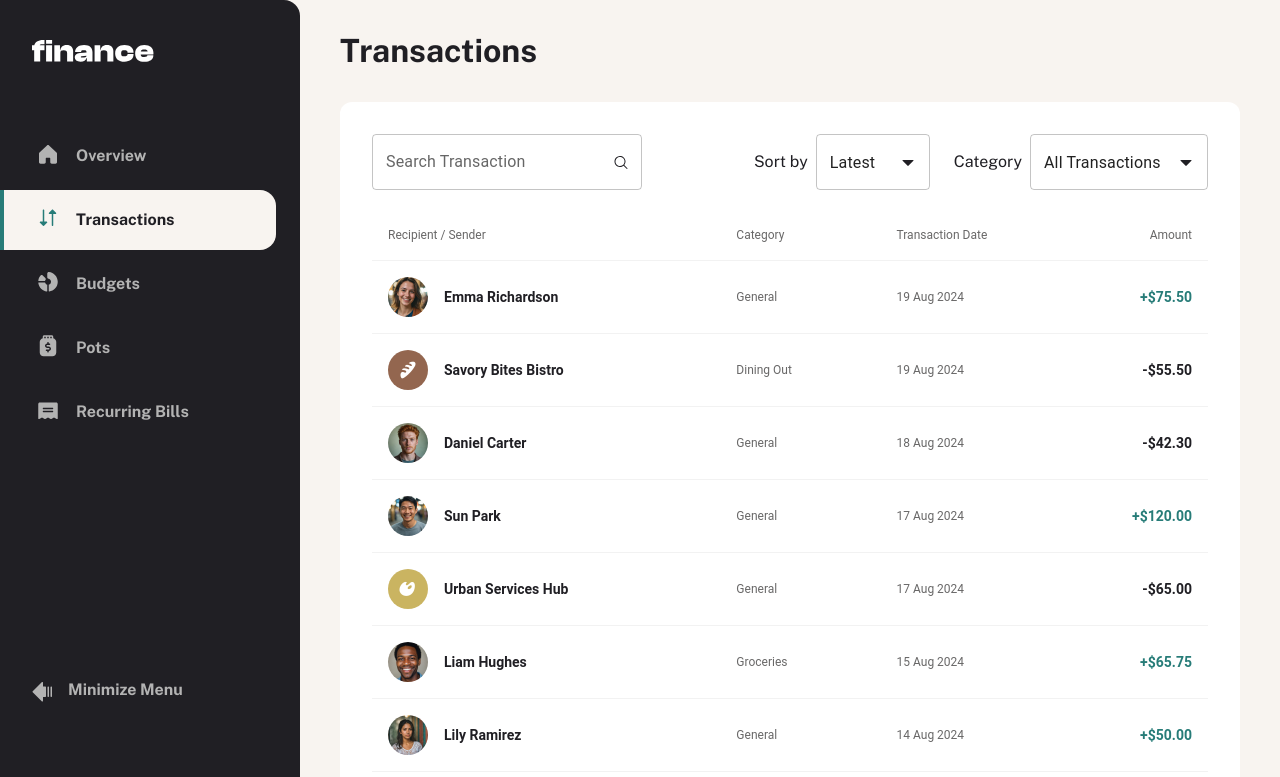
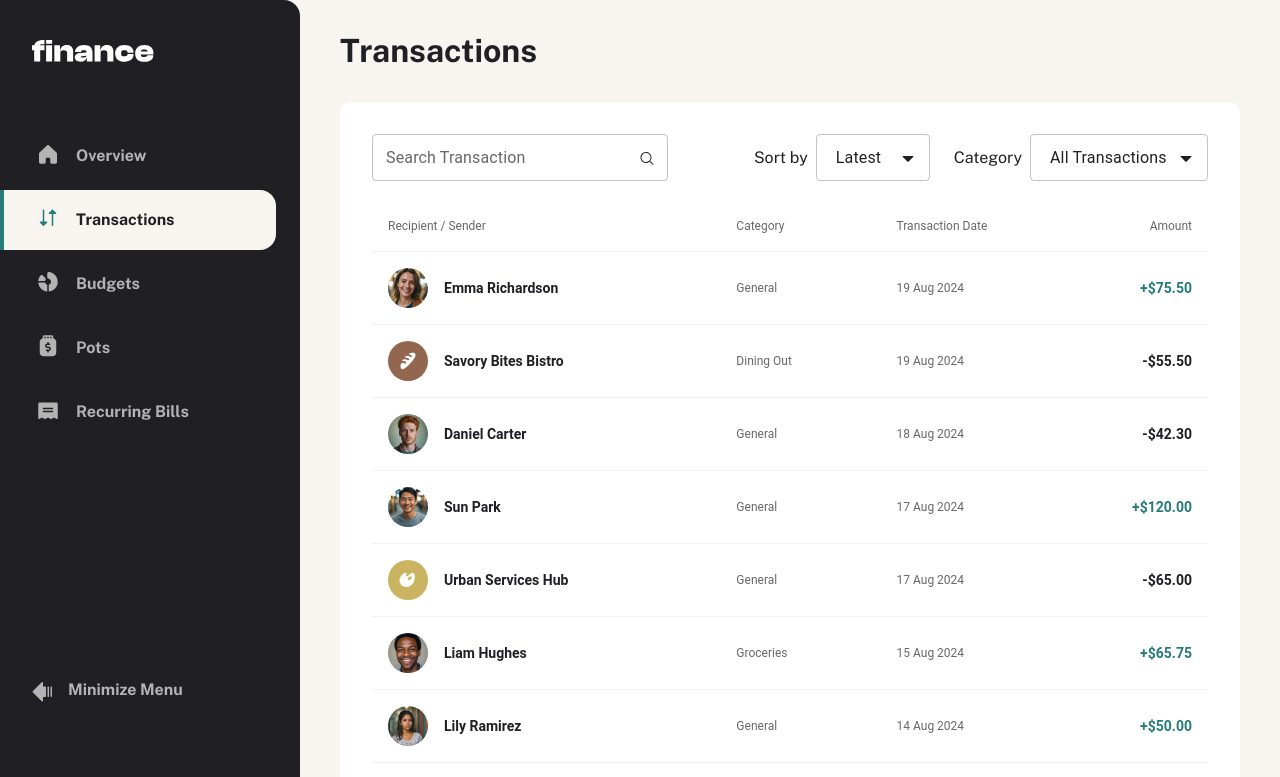
Before and after one commit to PioKl/Personal-Finance-App, a Next.js app: page /transactions in a window 1280 px wide. Shown: the top 777 px of the page. Built offline with nearby package versions, Linux system fonts and the light colour scheme.

Commit message:
Styles update

```diff
--- a/assets/styles/globals.css
+++ b/assets/styles/globals.css
@@ -135,6 +135,22 @@
 
   .MuiTableCell-root .mui-mobile-text {
     @apply !text-preset-5 !tracking-preset-5 !leading-preset-5 !font-preset-5 !text-color-three;
+  }
+
+  .mui-search input {
+    @apply !px-space-250 !py-space-150;
+  }
+
+  .mui-label .MuiInputLabel-root {
+    transform: translate(14px, 12px) scale(1) !important;
+  }
+
+  .mui-label .MuiInputLabel-root.Mui-focused {
+    transform: translate(14px, -9px) scale(0.75) !important;
+  }
+
+  .mui-select .MuiSelect-select {
+    @apply !px-space-250 !py-space-150;
   }
 }
 
```
